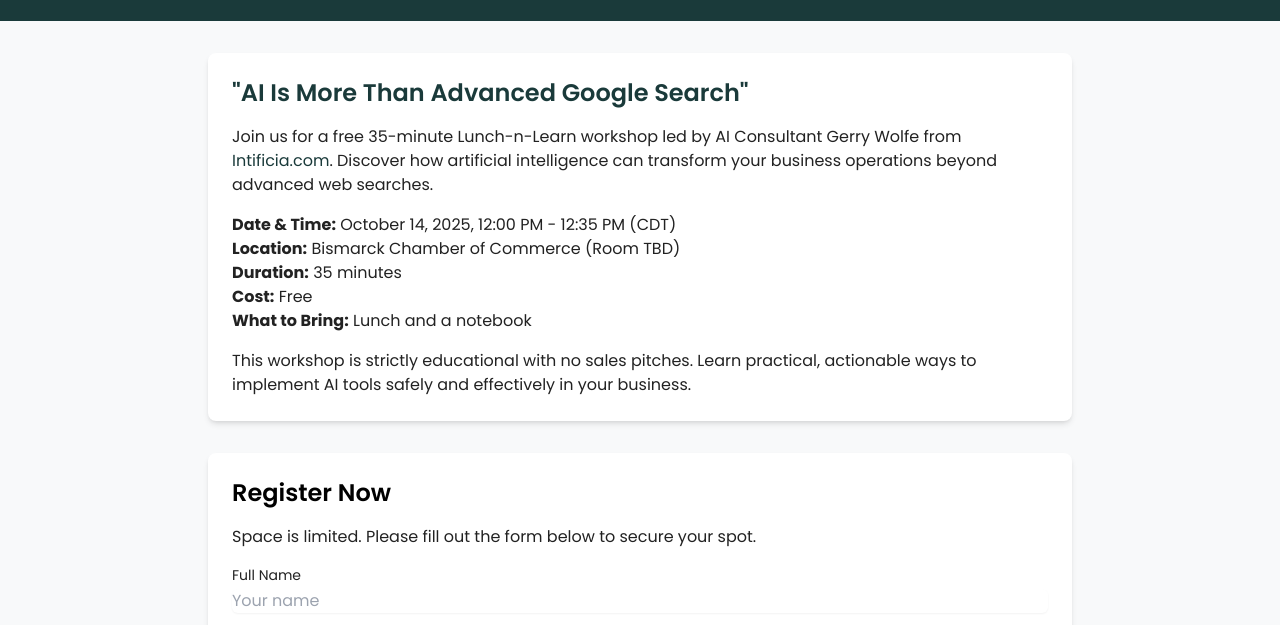
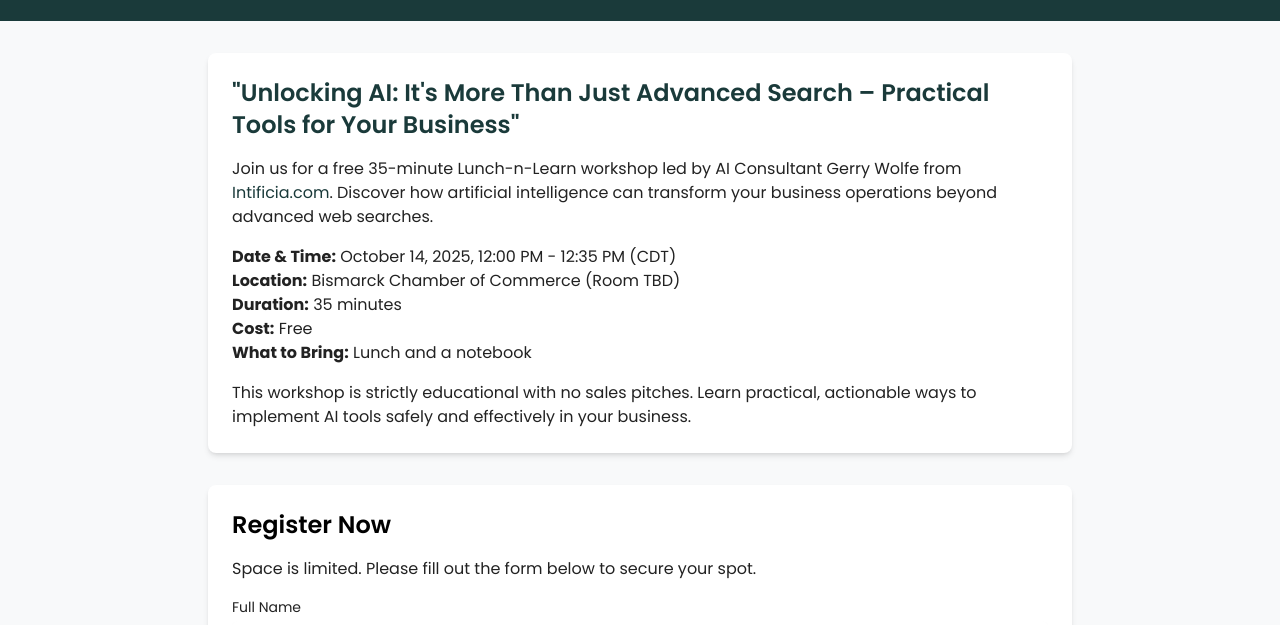
Before and after one commit to crywolfe/ai-workshop-registration, a plain HTML site: page index.html in a window 1280 px wide. Shown: the part 123-748 px from the top of the page. Drawn offline with nearby package versions, Linux system fonts and the light colour scheme.

Commit message:
Update workshop title in index.html for clarity and engagement

```diff
--- a/index.html
+++ b/index.html
@@ -39,7 +39,7 @@
     <main class="container mx-auto px-4 py-8 max-w-4xl">
         <!-- Workshop Description Section -->
         <section class="bg-white rounded-lg shadow-md p-6 mb-8">
-            <h2 class="text-2xl font-semibold text-intificia-dark-blue mb-4">"AI Is More Than Advanced Google Search"</h2>
+            <h2 class="text-2xl font-semibold text-intificia-dark-blue mb-4">"Unlocking AI: It's More Than Just Advanced Search – Practical Tools for Your Business"</h2>
             <p class="text-intificia-text mb-4">
                 Join us for a free 35-minute Lunch-n-Learn workshop led by AI Consultant Gerry Wolfe from <a href="https://intificia.com" target="_blank" class="text-intificia-dark-blue hover:text-intificia-accent transition">Intificia.com</a>. Discover how artificial intelligence can transform your business operations beyond advanced web searches.
             </p>
```
